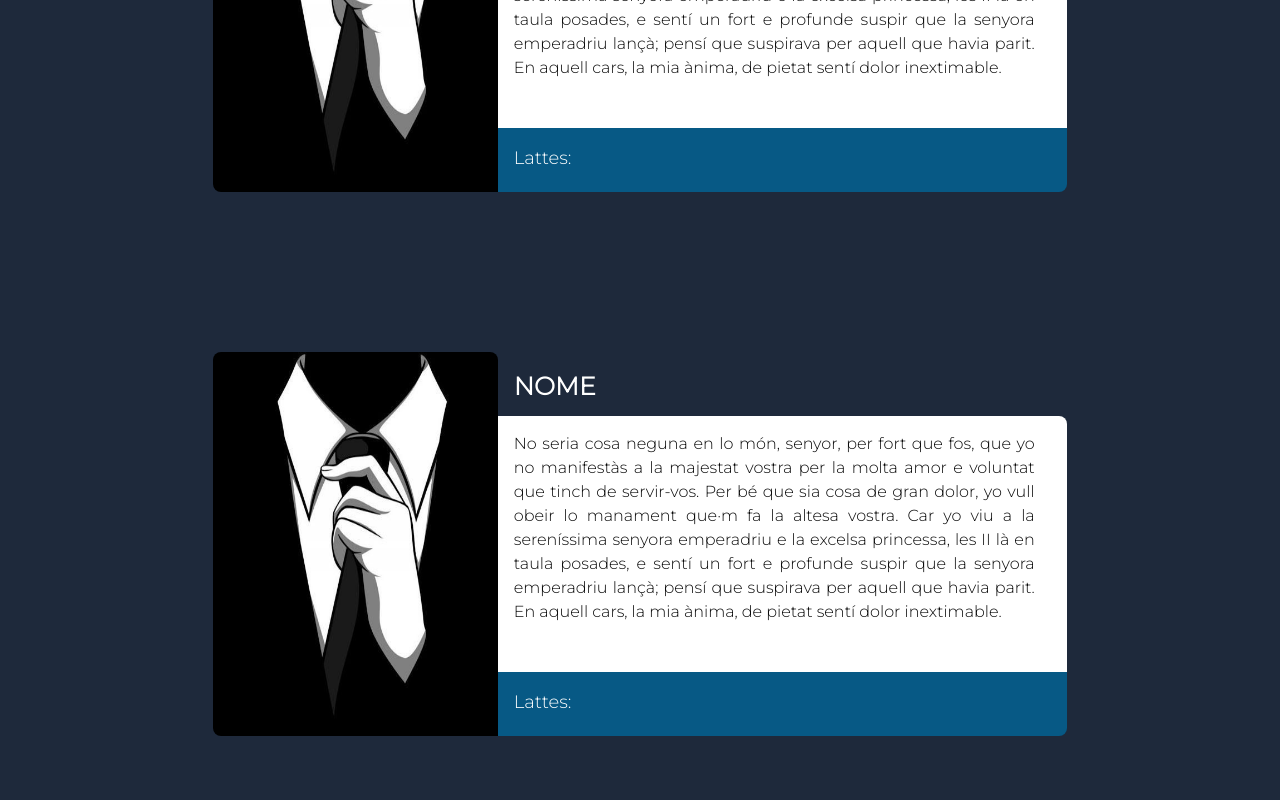
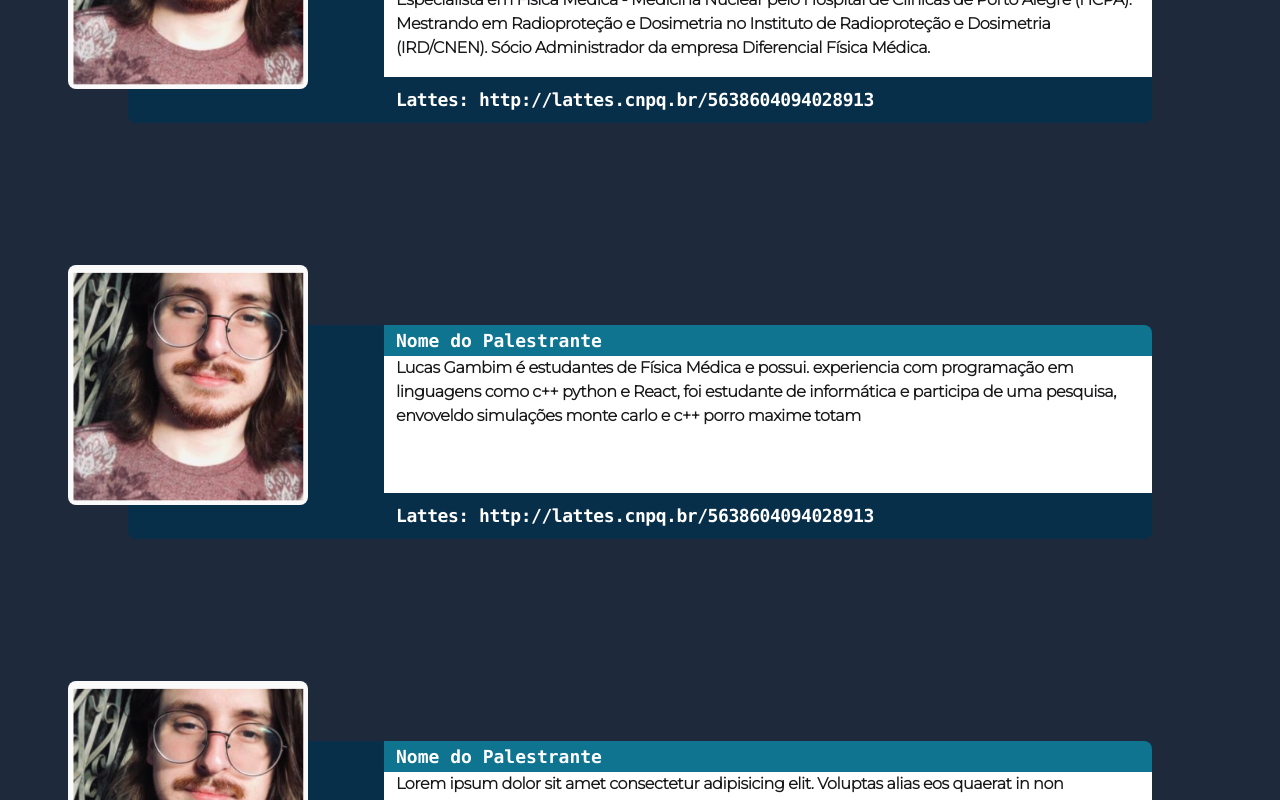
Before and after one commit to GambimL/Site_CAMC, a React (Vite) app in the folder site_camc/: page /Palestrantes in a window 1280 px wide. Shown: the part 400-1200 px from the top of the page. Built offline with nearby package versions, Linux system fonts and the light colour scheme.

Commit message:
adicionado resposividade na pagina do palestrantes

```diff
--- a/site_camc/src/components/palestrantes/index.jsx
+++ b/site_camc/src/components/palestrantes/index.jsx
@@ -1,45 +1,35 @@
-import fotoavatar from '../../assets/fotoavatar.jpg'
+import fotoavatar from '../../assets/fotominha1.png'
 
-export function Palest() {
+export function Palest(props) {
+
     return (
         <>
-                <div className="grid grid-cols-3 bg-slate-800 flex h-96 w-30">
-                    <div className="col-start-1 bg-slate-800">
-
+        < div className = "group max-w-full h-64 sm:my-40 my-6 flex justify-center items-center" >
+            <div className=  "sm:max-w-5xl sm:h-5/6 w-4/5 h-3/4 bg-sky-950 rounded-lg  duration-300 flex md:flex-row  flex-wrap">
+                <div className=' bg-sky-950 w-1/4 h-full rounded-l-lg'>
                 <img
-                                src={fotoavatar}
+                        src={props.foto}
                         className="
-                                h-96 w-96 rounded-l-lg rounded-tr-lg">
+                                sm:h-40 sm:w-40 md:h-48 md:w-48 lg:h-52 lg:w-52 xl:h-60 xl:w-60
+                                xl:group-hover:h-[16rem] xl:group-hover:w-96 lg:group-hover:h-56 lg:group-hover:w-56
+                                rounded-lg lg:-translate-x-1/4 lg:-translate-y-1/4 md:-translate-y-1/4 -translate-x-1/4 translate-y-1/4">
                     </img>
                 </div>
-                    <div className="col-start-2 col-span-3 grid">
-                        <div className='grid grid-rows-6'>
-                            <div className='row-start-1 bg-gradient-to-r from-white-900 to-slate-800'>
-                                <p className="text-lx text-white-950 font-bold pl-4 pt-4">
-                                    NOME
+                <div className='rounded-r-lg h-full w-3/4 flex flex-col'>
+                    <div className=' bg-cyan-700 rounded-tr-lg h-1/6 w-full items-center flex'>
+                        <p className=' text-lg al px-3 font-mono font-bold ' >Nome do Palestrante</p>
+                    </div>
+                    <div className='h-3/4 w-full bg-white'>
+                        <p className='text-start text-xs sm:text-xs px-3
+                            md:text-sm lg:text-base  text-zinc-900 font-bold tracking-tight'>{props.descricao} {/*445 caracters */}
                         </p>
                     </div>
-                            <div className='row-start-2 row-span-6 row-end-6 rounded-tr-lg bg-white'>
-                                <p className="text-base text-neutral-950 text-justify pr-8 pl-4 pt-4">No seria cosa neguna en lo món, senyor, per fort que fos, que yo no manifestàs a la majestat vostra per
-                                    la molta amor e voluntat que tinch de servir-vos. Per bé que sia cosa de gran dolor,
-                                    yo vull obeir lo manament que·m fa la altesa vostra. Car yo viu a la sereníssima senyora emperadriu e
-                                    la excelsa princessa, les II là en taula posades, e sentí un
-                                    fort e profunde suspir que la senyora emperadriu lançà; pensí que suspirava per aquell que havia parit.
-                                    En aquell cars, la mia ànima, de pietat sentí dolor inextimable.
-
-                                    </p>
-                            </div>
-                            <div className='row-start-6 bg-sky-800 rounded-br-lg'>
-                                   <p className='text-lg text-white-950 pl-4 pt-4'>Lattes:
-                                   </p>
-                                </div>
+                    <div className=' bg-sky-950 w-full h-1/4 rounded-br-lg flex flex-row items-center' >
+                        <p className='text-start text-xs sm:text-base  md:text-lg px-3 font-mono font-semibold tracking-tight'>{props.lattes}</p>
 
                     </div>
                 </div>
-
+            </div>
     </div>
 </>
-    )
-
-
-}
+    )}
--- a/site_camc/src/pages/Palestrantes/index.jsx
+++ b/site_camc/src/pages/Palestrantes/index.jsx
@@ -1,30 +1,35 @@
 import { Layout } from "../../components/Layout";
 import { Palest } from "../../components/palestrantes";
 import { Link } from "../../components/Link";
-
+import fotoavatar from '../../assets/fotominha1.png'
+import { useRef } from 'react'
 
 export function Palestrantes() {
+
 
     return(
         <>
             <Layout>
-                <div className="grid grid-cols-6 py-20">
-                    <div className="col-start-2 col-span-4 rounded-md">
-                        <Palest />
-                    </div>
+                <div className=" h-screen w-screen">
+                        <Palest descricao='Bacharel em Física pela Universidade Federal do Rio Grande do Sul (UFRGS).
+                            Supervisor de Proteção Radiológica certificado pela CNEN em instalação na área de medicina nuclear.
+                            Especialista em Física Médica - Medicina Nuclear pelo Hospital de Clínicas de Porto Alegre (HCPA).
+                            Mestrando em Radioproteção e Dosimetria no Instituto de Radioproteção e Dosimetria (IRD/CNEN).
+                            Sócio Administrador da empresa Diferencial Física Médica.
+                            ' lattes='Lattes: http://lattes.cnpq.br/5638604094028913' foto={fotoavatar}/>
+                        <Palest descricao='Lucas Gambim é estudantes de Física Médica e possui.
+                            experiencia com programação em linguagens como c++ python e React,
+                            foi estudante de informática e participa de uma pesquisa,
+                            envoveldo simulações monte carlo e c++
+                            porro maxime totam' lattes='Lattes: http://lattes.cnpq.br/5638604094028913' foto={fotoavatar}/>
+                        <Palest descricao='Lorem ipsum dolor sit amet consectetur adipisicing elit.
+                             Voluptas alias eos quaerat in non recusandae numquam maiores,
+                             porro maxime totam provident mollitia tempora accusamus earum assumenda placeat autem et deserunt.
+                             accusamus earum assumenda placeat autem et deserunt
+                             porro maxime totam' lattes='Lattes: http://lattes.cnpq.br/5638604094028913' foto={fotoavatar}/>
                 </div>
-                <div className="grid grid-cols-6 py-20">
-                    <div className="col-start-2 col-span-4">
-                        <Palest />
-                    </div>
-                </div>
-                <div className="grid grid-cols-6 py-20">
-                    <div className="col-start-2 col-span-4">
-                        <Palest />
-                    </div>
-                </div>
+            </Layout>
 
-            </Layout>
         </>
 
     )
```
Also changed, not shown: site_camc/src/assets/fotolucas.jpg (added), site_camc/src/assets/fotominha1.png (added). Lines whose indentation alone changed are shown as unchanged.
